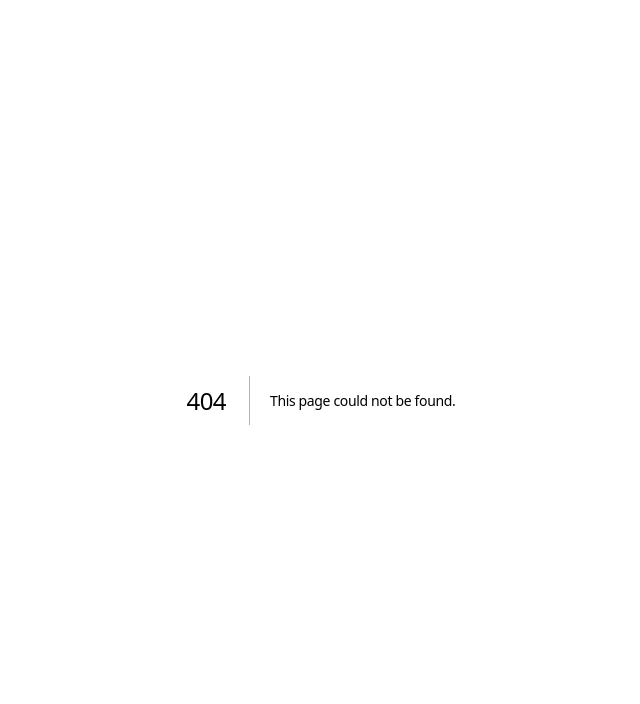
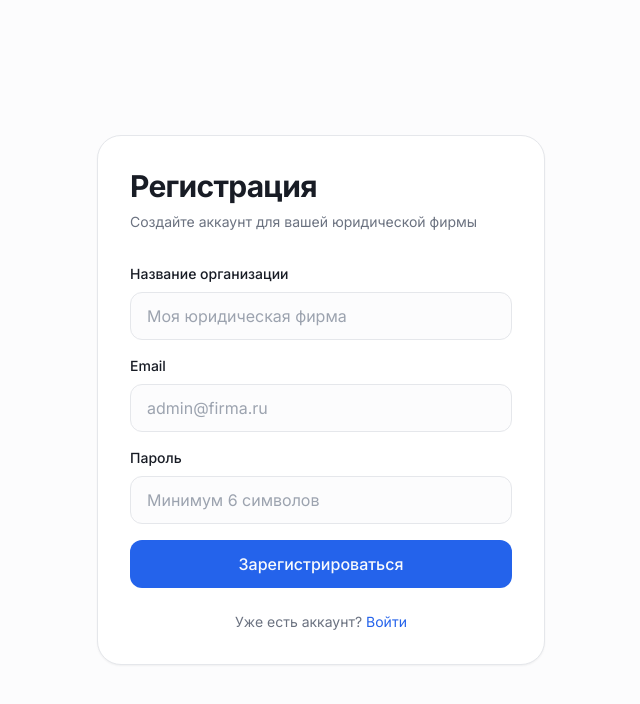
Before and after one commit to RIZVAN321-DIL/SaaS-PROJECT, a Next.js app in the folder frontend/: page /register in a window 1280 px wide. Before the commit this address had no page. Shown: the top 704 px of the page, without its empty margins (319-959 px from the left). Built offline with nearby package versions, Linux system fonts and the light colour scheme.

Commit message:
Create page.tsx

```diff
--- /dev/null
+++ b/frontend/src/app/register/page.tsx
@@ -0,0 +1,120 @@
+'use client';
+
+import { useState } from 'react';
+import { useRouter } from 'next/navigation';
+import { authApi } from '@/lib/api';
+import { saveLogin } from '@/lib/auth';
+
+export default function RegisterPage() {
+  const router = useRouter();
+
+  const [email, setEmail] = useState('');
+  const [password, setPassword] = useState('');
+  const [orgName, setOrgName] = useState('');
+  const [loading, setLoading] = useState(false);
+  const [error, setError] = useState('');
+
+  async function handleSubmit(e: React.FormEvent) {
+    e.preventDefault();
+    setError('');
+    setLoading(true);
+
+    try {
+      // Сначала создаём организацию
+      const orgRes = await fetch('https://saas-project-deog.onrender.com/api/organizations', {
+        method: 'POST',
+        headers: { 'Content-Type': 'application/json' },
+        body: JSON.stringify({ name: orgName }),
+      });
+
+      if (!orgRes.ok) throw new Error('Ошибка создания организации');
+
+      const org = await orgRes.json();
+
+      // Регистрируем пользователя
+      const response = await authApi.register({
+        email,
+        password,
+        organizationId: org.id,
+      });
+
+      saveLogin(response as { access_token: string; refresh_token: string });
+      router.push('/dashboard');
+    } catch (err) {
+      setError(err instanceof Error ? err.message : 'Ошибка регистрации');
+    } finally {
+      setLoading(false);
+    }
+  }
+
+  return (
+    <main className="flex min-h-screen items-center justify-center bg-background p-6">
+      <div className="w-full max-w-md rounded-3xl border border-border bg-card p-8 shadow-sm">
+        <div className="mb-8">
+          <h1 className="text-3xl font-bold">Регистрация</h1>
+          <p className="mt-2 text-sm text-muted-foreground">Создайте аккаунт для вашей юридической фирмы</p>
+        </div>
+
+        <form onSubmit={handleSubmit} className="space-y-4">
+          <div>
+            <label className="mb-2 block text-sm font-medium">Название организации</label>
+            <input
+              type="text"
+              value={orgName}
+              onChange={(e) => setOrgName(e.target.value)}
+              required
+              className="h-12 w-full rounded-xl border border-border bg-background px-4 outline-none"
+              placeholder="Моя юридическая фирма"
+            />
+          </div>
+
+          <div>
+            <label className="mb-2 block text-sm font-medium">Email</label>
+            <input
+              type="email"
+              value={email}
+              onChange={(e) => setEmail(e.target.value)}
+              required
+              className="h-12 w-full rounded-xl border border-border bg-background px-4 outline-none"
+              placeholder="admin@firma.ru"
+            />
+          </div>
+
+          <div>
+            <label className="mb-2 block text-sm font-medium">Пароль</label>
+            <input
+              type="password"
+              value={password}
+              onChange={(e) => setPassword(e.target.value)}
+              required
+              minLength={6}
+              className="h-12 w-full rounded-xl border border-border bg-background px-4 outline-none"
+              placeholder="Минимум 6 символов"
+            />
+          </div>
+
+          {error && (
+            <div className="rounded-xl border border-red-500/20 p-3 text-sm text-red-500">
+              {error}
+            </div>
+          )}
+
+          <button
+            type="submit"
+            disabled={loading}
+            className="h-12 w-full rounded-xl bg-primary font-medium text-primary-foreground transition hover:opacity-90 disabled:opacity-50"
+          >
+            {loading ? 'Создаём...' : 'Зарегистрироваться'}
+          </button>
+        </form>
+
+        <p className="mt-6 text-center text-sm text-muted-foreground">
+          Уже есть аккаунт?{' '}
+          <a href="/login" className="text-primary hover:underline">
+            Войти
+          </a>
+        </p>
+      </div>
+    </main>
+  );
+        }
```
